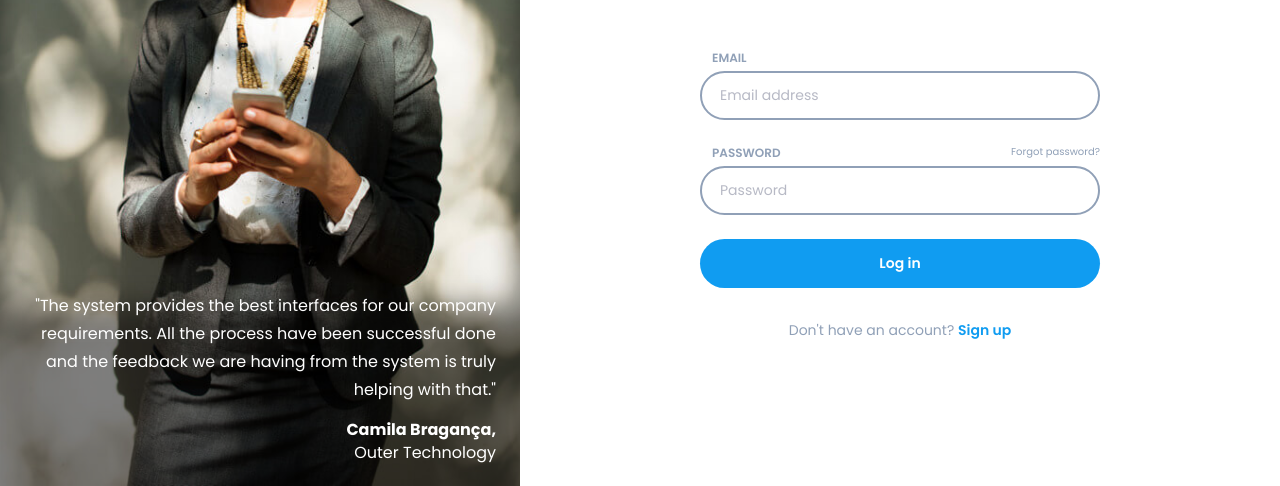
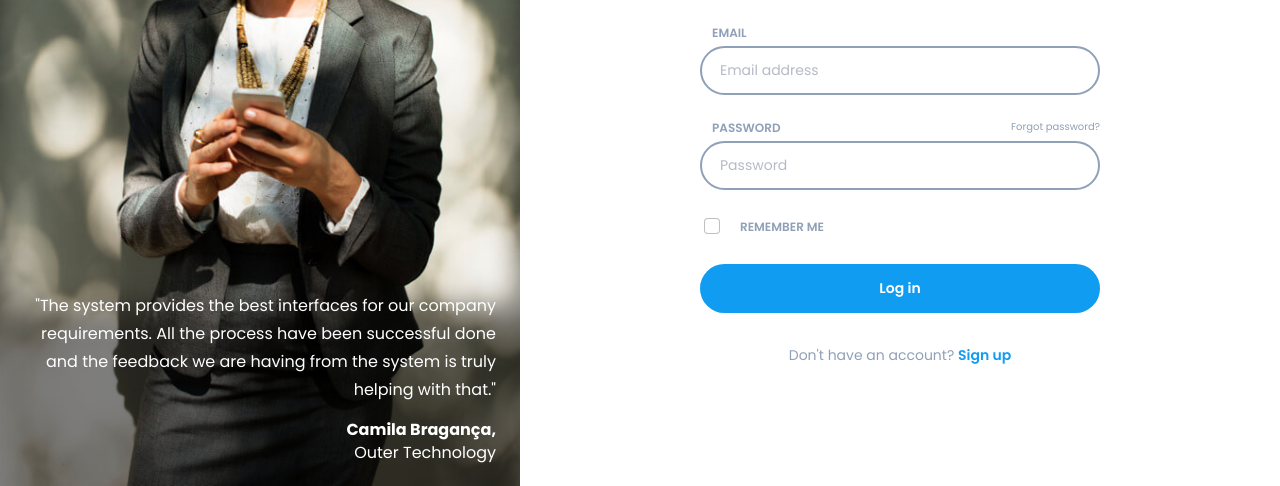
Before and after one commit to lucasnr/stor, a plain HTML site: page web/index.html in a window 1280 px wide. Shown: the part 314-800 px from the top of the page. Drawn offline with nearby package versions, Linux system fonts and the light colour scheme.

Commit message:
Add remember me checkbox on sign in page

```diff
--- a/web/assets/css/block/form.css
+++ b/web/assets/css/block/form.css
@@ -22,6 +22,15 @@
   color: rgba(75, 80, 109, 0.4);
 }
 
+.form .form-check {
+  margin-left: 4px;
+}
+
+.form .form-check .form-check-input:checked {
+  background-color: #109cf1;
+  border-color: #109cf1;
+}
+
 .form .btn {
   border: none;
   font-size: 14px;
--- a/web/index.html
+++ b/web/index.html
@@ -81,6 +81,21 @@
             />
           </div>
 
+          <div class="form-group">
+            <div class="form-check">
+              <input
+                id="remember-me"
+                name="remember-me"
+                type="checkbox"
+                class="form-check-input"
+                value=""
+              />
+              <label class="form-check-label" for="remember-me">
+                Remember me
+              </label>
+            </div>
+          </div>
+
           <button class="btn btn-primary text-center w-100" type="submit">
             Log in
           </button>
```
